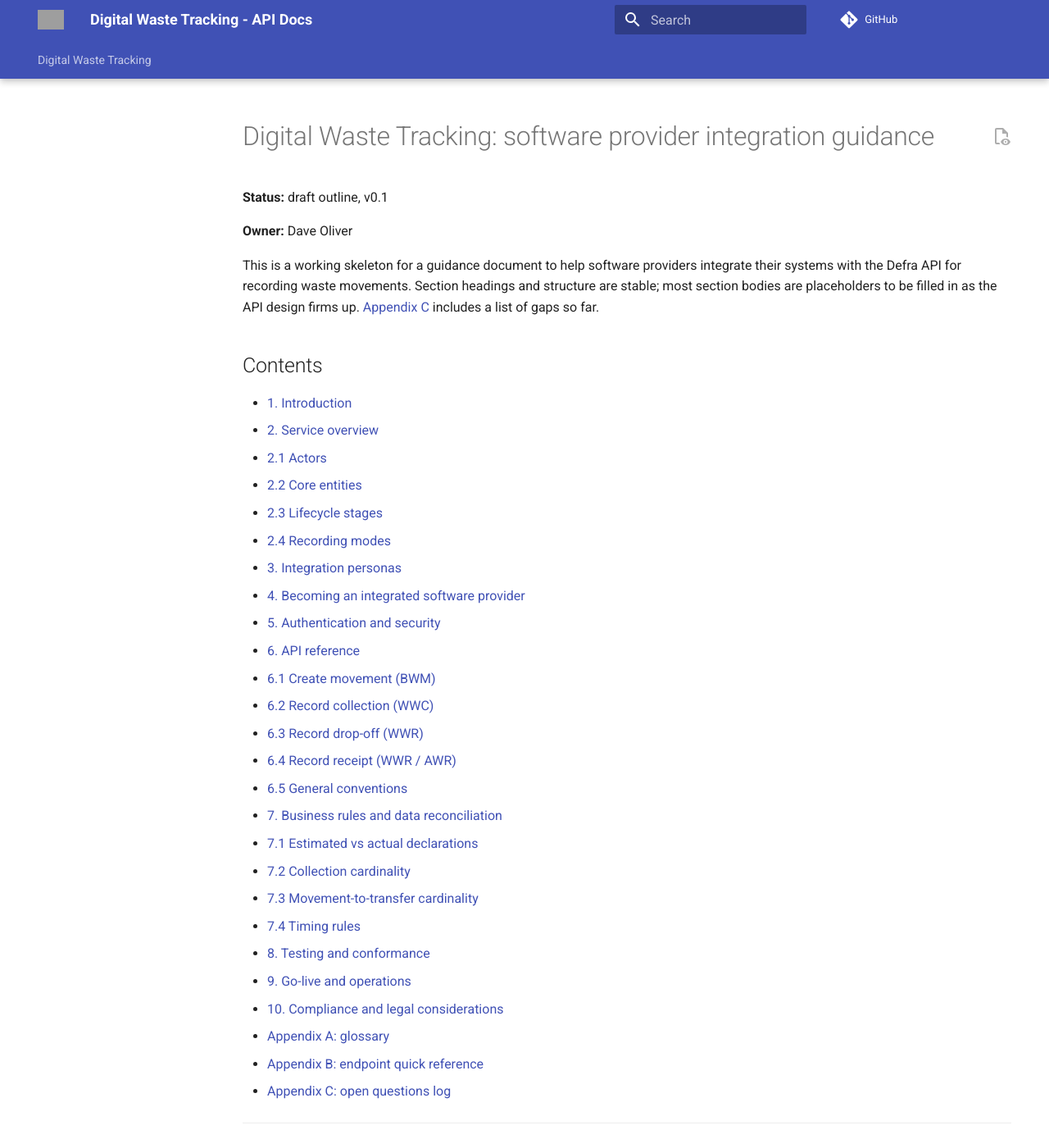
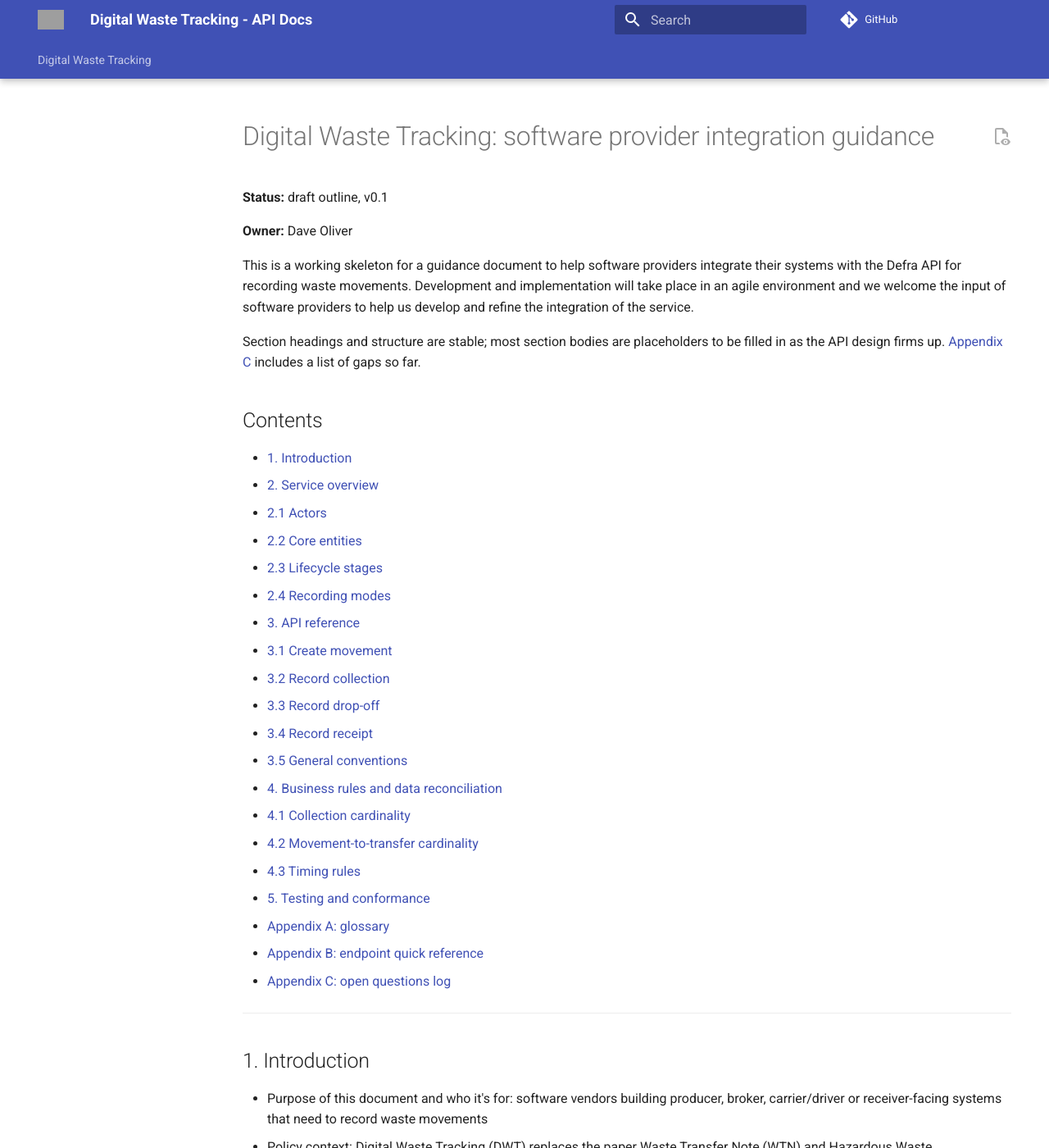
Before and after one commit to DEFRA/digital-waste-tracking-api-docs, an MkDocs documentation site: the page built from docs/software-provider-integration-guidance.md, in a window 1280 px wide and 1400 px high. Shown: the whole window at 82% size. Built offline with MkDocs 1.6.1 and Material for MkDocs 9.7.7, drawn with Linux system fonts in a browser that asks for light colours; comment, search, counter and statistics services are not loaded; the version menu is left out; some of the changed text lies outside the part shown; grey boxes are pictures that could not be loaded.

Commit message:
Revise software provider integration guidance
Updated the integration guidance document to refine section headings and improve clarity on API lifecycle stages and integration processes.

```diff
--- a/docs/software-provider-integration-guidance.md
+++ b/docs/software-provider-integration-guidance.md
@@ -4,7 +4,9 @@
 
 **Owner:** Dave Oliver
 
-This is a working skeleton for a guidance document to help software providers integrate their systems with the Defra API for recording waste movements. Section headings and structure are stable; most section bodies are placeholders to be filled in as the API design firms up. [Appendix C](#appendix-c-open-questions-log) includes a list of gaps so far.
+This is a working skeleton for a guidance document to help software providers integrate their systems with the Defra API for recording waste movements. Development and implementation will take place in an agile environment and we welcome the input of software providers to help us develop and refine the integration of the service.
+
+Section headings and structure are stable; most section bodies are placeholders to be filled in as the API design firms up. [Appendix C](#appendix-c-open-questions-log) includes a list of gaps so far.
 
 ## Contents
 
@@ -14,23 +16,17 @@
   - [2.2 Core entities](#22-core-entities)
   - [2.3 Lifecycle stages](#23-lifecycle-stages)
   - [2.4 Recording modes](#24-recording-modes)
-- [3. Integration personas](#3-integration-personas)
-- [4. Becoming an integrated software provider](#4-becoming-an-integrated-software-provider)
-- [5. Authentication and security](#5-authentication-and-security)
-- [6. API reference](#6-api-reference)
-  - [6.1 Create movement (BWM)](#61-create-movement-bwm)
-  - [6.2 Record collection (WWC)](#62-record-collection-wwc)
-  - [6.3 Record drop-off (WWR)](#63-record-drop-off-wwr)
-  - [6.4 Record receipt (WWR / AWR)](#64-record-receipt-wwr--awr)
-  - [6.5 General conventions](#65-general-conventions)
-- [7. Business rules and data reconciliation](#7-business-rules-and-data-reconciliation)
-  - [7.1 Estimated vs actual declarations](#71-estimated-vs-actual-declarations)
-  - [7.2 Collection cardinality](#72-collection-cardinality)
-  - [7.3 Movement-to-transfer cardinality](#73-movement-to-transfer-cardinality)
-  - [7.4 Timing rules](#74-timing-rules)
-- [8. Testing and conformance](#8-testing-and-conformance)
-- [9. Go-live and operations](#9-go-live-and-operations)
-- [10. Compliance and legal considerations](#10-compliance-and-legal-considerations)
+- [3. API reference](#3-api-reference)
+  - [3.1 Create movement](#31-create-movement)
+  - [3.2 Record collection](#32-record-collection)
+  - [3.3 Record drop-off](#33-record-drop-off)
+  - [3.4 Record receipt](#34-record-receipt)
+  - [3.5 General conventions](#35-general-conventions)
+- [4. Business rules and data reconciliation](#4-business-rules-and-data-reconciliation)
+  - [4.1 Collection cardinality](#41-collection-cardinality)
+  - [4.2 Movement-to-transfer cardinality](#42-movement-to-transfer-cardinality)
+  - [4.3 Timing rules](#43-timing-rules)
+- [5. Testing and conformance](#5-testing-and-conformance)
 - [Appendix A: glossary](#appendix-a-glossary)
 - [Appendix B: endpoint quick reference](#appendix-b-endpoint-quick-reference)
 - [Appendix C: open questions log](#appendix-c-open-questions-log)
@@ -57,49 +53,25 @@
 - **Waste Transfer** – the record created at drop-off, identified by a **Waste Transfer ID**; a single Transfer can bundle one or more Movement IDs together
 
 ### 2.3 Lifecycle stages
-The API is organised around four stages:
+The API is organised around five stages, matching the Mural board:
 
-| Stage | Code | What happens |
-|---|---|---|
-| Before the waste moves | BWM | Movement is created; estimated details are declared |
-| When the waste is collected | WWC | Carrier/driver records each collection against a Movement ID |
-| When the waste is being dropped off / received | WWR | Driver records drop-off (generates a Transfer ID); receiver inspects and records receipt |
-| After the waste has been received | AWR | Any deferred or retrospective records are completed; producer can check the fate of their waste |
+| Stage | What happens |
+|---|---|
+| Creation | Movement is created; estimated details are declared |
+| Collection | Carrier/driver records each collection against a Movement ID |
+| Drop-off | Driver records drop-off (generates a Transfer ID); receiver inspects and records receipt |
+| Receipt | Any deferred or retrospective records are completed; producer can check the fate of their waste |
 
 ### 2.4 Recording modes
 Collection and receipt can each be recorded in real time or deferred/retrospectively. Software providers need to support both, including handling offline capture in field/driver apps.
 
-## 3. Integration personas
+## 3. API reference
 
-Most software providers will fall into one or more of these personas, which map onto the endpoint groups in [section 6](#6-api-reference):
+Structured by lifecycle stage rather than by resource, so it reads in the same order a movement actually happens.
 
-| Persona | Typical software | Endpoints used |
-|---|---|---|
-| Producer/broker system | Waste management, ERP | Create movement |
-| Carrier/driver system | Field/mobile logistics app | Record collection, record drop-off |
-| Receiver system | Site/gate management system | Record receipt |
+**[API specs](https://github.com/DEFRA/digital-waste-tracking-api-docs/blob/main/docs/api/openapi.yaml)**
 
-A single product may cover more than one persona e.g. a waste management company that both carries and receives.
-
-## 4. Becoming an integrated software provider
-
-- Registration/onboarding process – *TBC*
-- Any conformance or listing requirements, comparable to HMRC's Making Tax Digital recognised-software model – *TBC*
-- Sandbox access and setting up a test organisation – *TBC*
-- Support contacts during onboarding – *TBC*
-
-## 5. Authentication and security
-
-- Identity model: organisation-level authentication with user/role delegation – *TBC exact mechanism*
-- Credential type: likely OAuth2/OIDC or API key-based, consistent with other Defra digital services? – *TBC*
-- Required scopes per persona – *TBC*
-- Transport security (TLS) and data protection requirements
-
-## 6. API reference
-
-Structured by lifecycle stage rather than by resource, so it reads in the same order a movement actually happens?
-
-### 6.1 Create movement (BWM)
+### 3.1 Create movement
 
 | | |
 |---|---|
@@ -107,7 +79,7 @@
 | **Input** | Waste classification, hazardous details, POPs details, producer details, estimated collection details, estimated receiver details, estimated carrier details, broker details |
 | **Output** | Validation result, Waste Movement ID |
 
-### 6.2 Record collection (WWC)
+### 3.2 Record collection
 
 | | |
 |---|---|
@@ -117,7 +89,7 @@
 
 Each physical collection is recorded as a separate entry – there's no requirement to model consolidation where multiple loads are later combined.
 
-### 6.3 Record drop-off (WWR)
+### 3.3 Record drop-off
 
 | | |
 |---|---|
@@ -127,7 +99,7 @@
 
 A drop-off can link multiple Movement IDs to a single Transfer ID.
 
-### 6.4 Record receipt (WWR / AWR)
+### 3.4 Record receipt
 
 | | |
 |---|---|
@@ -137,7 +109,7 @@
 
 See [section 7.1](#71-estimated-vs-actual-declarations) for how this reconciles against the estimated details captured at creation.
 
-### 6.5 General conventions
+### 3.5 General conventions
 
 - Environments and base URLs (sandbox/production) – *TBC*
 - API versioning and deprecation policy – *TBC*
@@ -145,72 +117,51 @@
 - Idempotency behaviour on retries – *TBC*
 - Rate limits and pagination – *TBC*
 
-## 7. Business rules and data reconciliation
+## 4. Business rules and data reconciliation
 
-### 7.1 Estimated vs actual declarations
-Waste classification, hazardous details, POPs details and carrier details are declared twice: as estimates at movement creation, and as actuals at receipt. This is a declare-then-reconcile pattern rather than a strict match requirement – the receiver may accept a load as compliant even where the actual details diverge from the estimate, at their discretion.
-
-Software providers building receiver-side systems should design their accept/reject/flag interaction around this discretionary tolerance rather than a hard validation failure. See the open question in [Appendix C](#appendix-c-open-questions-log) about how this decision is represented in the API contract.
-
-### 7.2 Collection cardinality
+### 4.1 Collection cardinality
 One collection entry per physical collection event, even where loads are later combined at drop-off.
 
-### 7.3 Movement-to-transfer cardinality
+### 4.2 Movement-to-transfer cardinality
 Many Movement IDs can be linked to a single Transfer ID at drop-off; a Transfer ID always originates from exactly one drop-off event.
 
-### 7.4 Timing rules
+### 4.3 Timing rules
 - Time limits, if any, for deferred/retrospective collection and receipt recording – *TBC*
 - Whether a Movement can be deleted/cancelled after collection has started – *TBC*
 
-## 8. Testing and conformance
+## 5. Testing and conformance
 
 - Sandbox scenarios covering each of the four endpoint groups in section 6
 - Reference test data, including chained Movement ID → Transfer ID scenarios and hazardous/POPs edge cases
 - Conformance or certification process ahead of production access – *TBC*
 
-## 9. Go-live and operations
-
-- Go-live checklist – *TBC*
-- Support channels and escalation paths – *TBC*
-- Service status page and incident communication – *TBC*
-- How API changes and deprecations are communicated – *TBC*
-
-## 10. Compliance and legal considerations
-
-- Data retention and audit trail obligations
-- Regulatory reporting responsibilities, and how liability splits between the software provider and the end-user organisation
-- GDPR and data protection requirements for personal data captured in producer/carrier/receiver details
-
 ## Appendix A: glossary
 
 | Term | Meaning |
 |---|---|
-| AWR | After the waste has been received – lifecycle stage |
-| BWM | Before the waste moves – lifecycle stage |
 | DWT | Digital Waste Tracking – the digital service this API supports |
 | EWC | European Waste Catalogue – the code list used to classify waste type |
 | HWCN | Hazardous Waste Consignment Note – the paper record DWT replaces for hazardous waste |
-| POPs | Persistent organic pollutants – chemicals subject to additional handling and reporting rules e.g. old sofas with chemical flame retardants, legacy electrical equipment, historical pesticide products |
+| POPs | Persistent organic pollutants – chemicals subject to additional handling and reporting rules |
 | Waste Movement ID | Identifier issued when a movement is created, before waste moves |
 | Waste Transfer ID | Identifier issued at drop-off; can link multiple Movement IDs together |
 | WTN | Waste Transfer Note – the paper record DWT replaces for non-hazardous waste |
-| WWC | When the waste is collected – lifecycle stage |
-| WWR | When the waste is being dropped off / received – lifecycle stage |
 
 
 ## Appendix B: endpoint quick reference
 
-| Stage | Method | Path |
-|---|---|---|
-| BWM | POST | `/movements/create` |
-| BWM | PUT | `/movements/{id}/create` |
-| BWM | DELETE | `/movements/create` |
-| WWC | POST/PUT/GET | `/movements/static-collection` |
-| WWC | POST/PUT/GET | `/movements/transit-collection` |
-| WWR | POST | `/movements/drop-off` |
-| WWR | POST | `/movements/{id}/drop-off` |
-| WWR/AWR | POST | `/movements/receive` |
-| WWR/AWR | PUT | `/movements/{id}/receive` |
+| Method | Path |
+|---|---|
+| POST | `/movements/create` |
+| PUT | `/movements/{id}/create` |
+| DELETE | `/movements/create` |
+| POST/PUT/GET | `/movements/static-collection` |
+| POST/PUT/GET | `/movements/transit-collection` |
+| POST | `/movements/drop-off` |
+| POST | `/movements/{id}/drop-off` |
+| POST | `/movements/receive` |
+| PUT | `/movements/{id}/receive` |
+
 
 ## Appendix C: open questions log
 
@@ -221,3 +172,6 @@
 | 3 | Can a Movement be deleted or cancelled once collection has started? | 2026-08-13 |
 | 4 | What authentication mechanism does the API use (OAuth2/OIDC, API key, or other)? | 2026-08-13 |
 | 5 | Is there a conformance or certification process for software providers before production access is granted? | 2026-08-13 |
+| 6 | Can we add step-by-step guidance for a sample API integration? | 2026-08-18 |
+| 7 | What's the process for onboarding of software providers and how will they gain test credentials? | 2026-08-18 |
+| 8 | Do we require more detailed business rules? | 2026-08-18 |
```
